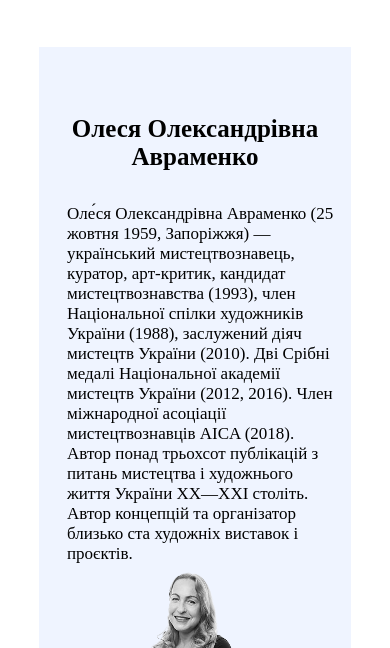
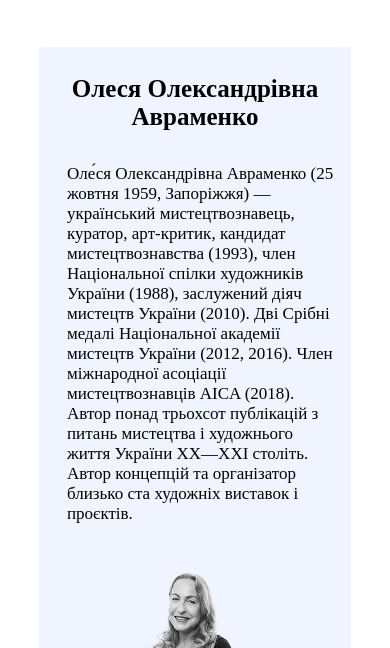
Before and after one commit to yevhenii-dvurechenskyi/Avramenko, a plain HTML site: page index.html in a window 390 px wide. Shown: the part 196-844 px from the top of the page. Drawn offline with Linux system fonts and the light colour scheme.

Commit message:
first commit updated

```diff
--- a/index.css
+++ b/index.css
@@ -154,7 +154,7 @@ body{
         width: 70%;
         font-size: 17px;
         position: absolute;
-        top: 330px;
+        top: 290px;
         right: 50px;
     }
 }
@@ -163,7 +163,7 @@ body{
         font-size: 25px;
         width: 80%;
         position: absolute;
-        top: 250px;
+        top: 210px;
         text-align: center;
     }
 }
```
